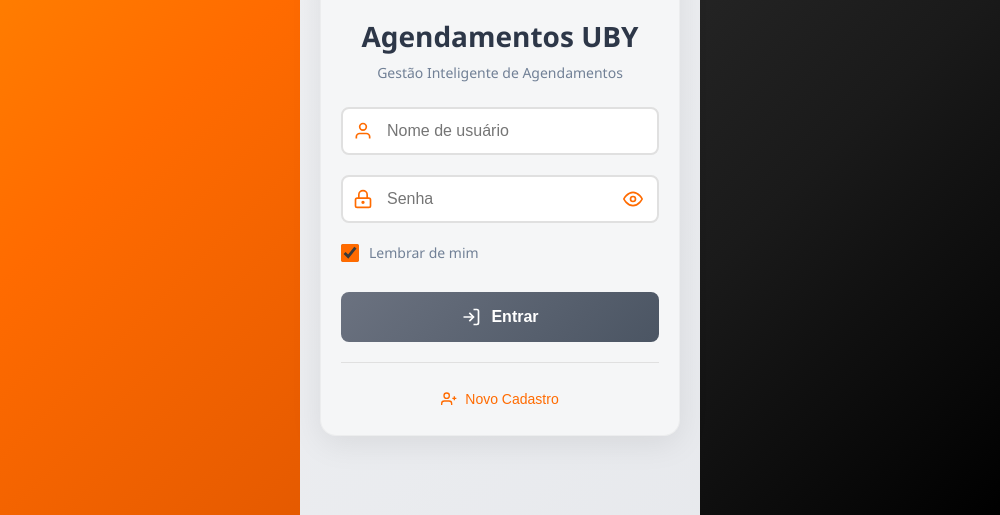
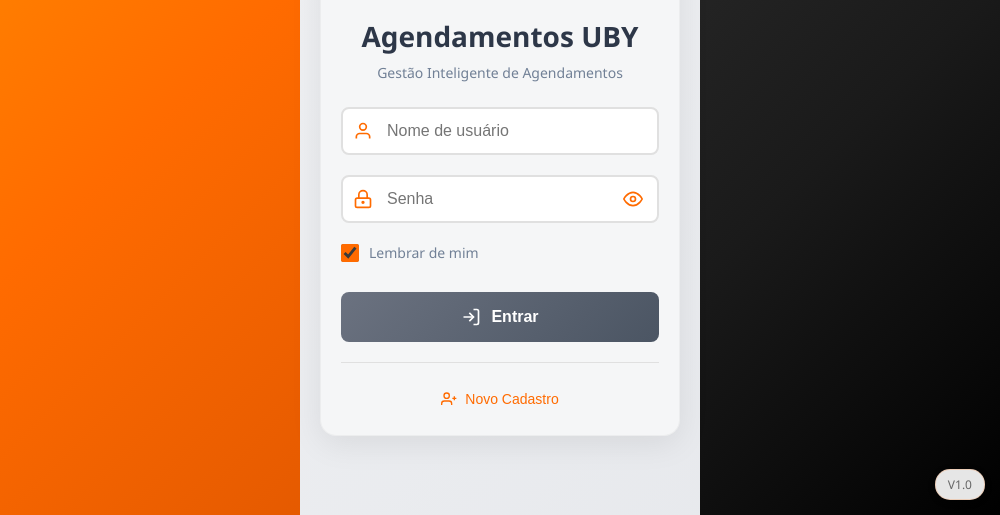
Before and after one commit to L34NDR0-DEV/UBY--Sistemas-Agendamento, an Electron app: page src/views/login.html in a window 1000 px wide. Shown: the part 285-800 px from the top of the page. Drawn offline with Linux system fonts and the light colour scheme; no server answers.

Commit message:
Feat: Adicionar versão V1.0 na tela de login

```diff
--- a/src/styles/login.css
+++ b/src/styles/login.css
@@ -1098,3 +1098,27 @@ h1 {
         transform: translateY(0);
     }
 }
+
+/* Versão do Sistema */
+.version-info {
+    position: fixed;
+    bottom: 15px;
+    right: 15px;
+    background: rgba(255, 255, 255, 0.9);
+    color: #666;
+    padding: 6px 12px;
+    border-radius: 15px;
+    font-size: 12px;
+    font-weight: 500;
+    border: 1px solid rgba(255, 107, 0, 0.2);
+    backdrop-filter: blur(10px);
+    box-shadow: 0 2px 8px rgba(0, 0, 0, 0.1);
+    z-index: 1000;
+    transition: all 0.3s ease;
+}
+
+.version-info:hover {
+    background: rgba(255, 107, 0, 0.1);
+    color: #FF6B00;
+    transform: scale(1.05);
+}
--- a/src/views/login.html
+++ b/src/views/login.html
@@ -237,6 +237,11 @@
         </div>
     </div>
 
+    <!-- Versão do Sistema -->
+    <div class="version-info">
+        <span>V1.0</span>
+    </div>
+
     <script src="../scripts/login.js"></script>
 </body>
 </html>
```
Also changed, not shown: release-v1.0.0.json (deleted, +0 -8 lines), release-v1.0.1.json (deleted, +0 -8 lines), 1 other file.
